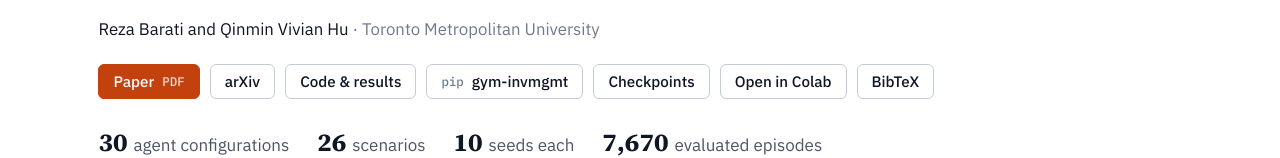
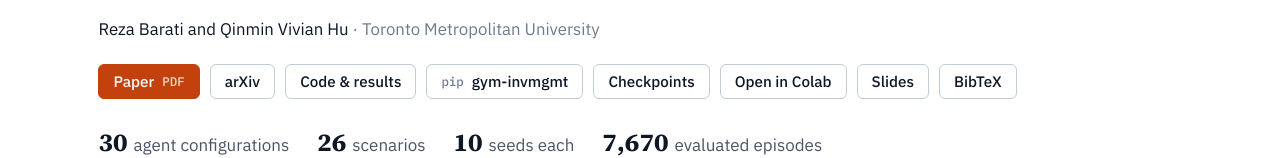
Before and after one commit to r2barati/gym-invmgmt-paper, a plain HTML site: page docs/index.html in a window 1280 px wide. Shown: the part 311-469 px from the top of the page. Drawn offline with Linux system fonts and the light colour scheme.

Commit message:
docs: add TMU CS seminar talk slides

```diff
--- a/docs/index.html
+++ b/docs/index.html
@@ -431,6 +431,7 @@ footer .wrap { display: flex; justify-content: space-between; gap: 16px; flex-wr
         <a class="btn" href="https://pypi.org/project/gym-invmgmt/"><span class="k">pip</span> gym-invmgmt</a>
         <a class="btn" href="https://huggingface.co/datasets/rezabarati/gym-invmgmt-weights">Checkpoints</a>
         <a class="btn" href="https://colab.research.google.com/github/r2barati/gym-invmgmt/blob/main/notebooks/01_get_started.ipynb">Open in Colab</a>
+        <a class="btn" href="talks/gym-invmgmt-tmu-cs-seminar-2026.pdf">Slides</a>
         <a class="btn" href="#cite">BibTeX</a>
       </div>
       <ul class="facts">
```
Also changed, not shown: 4 other files.
